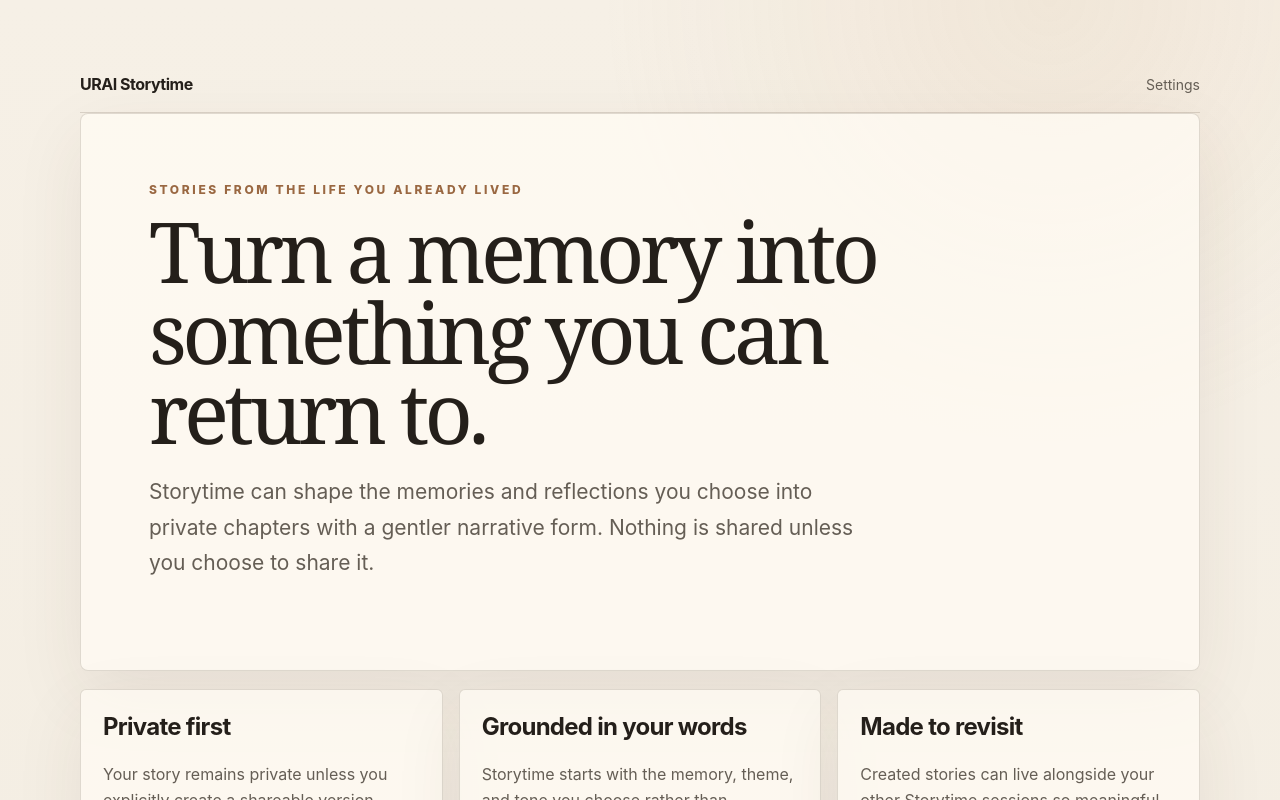
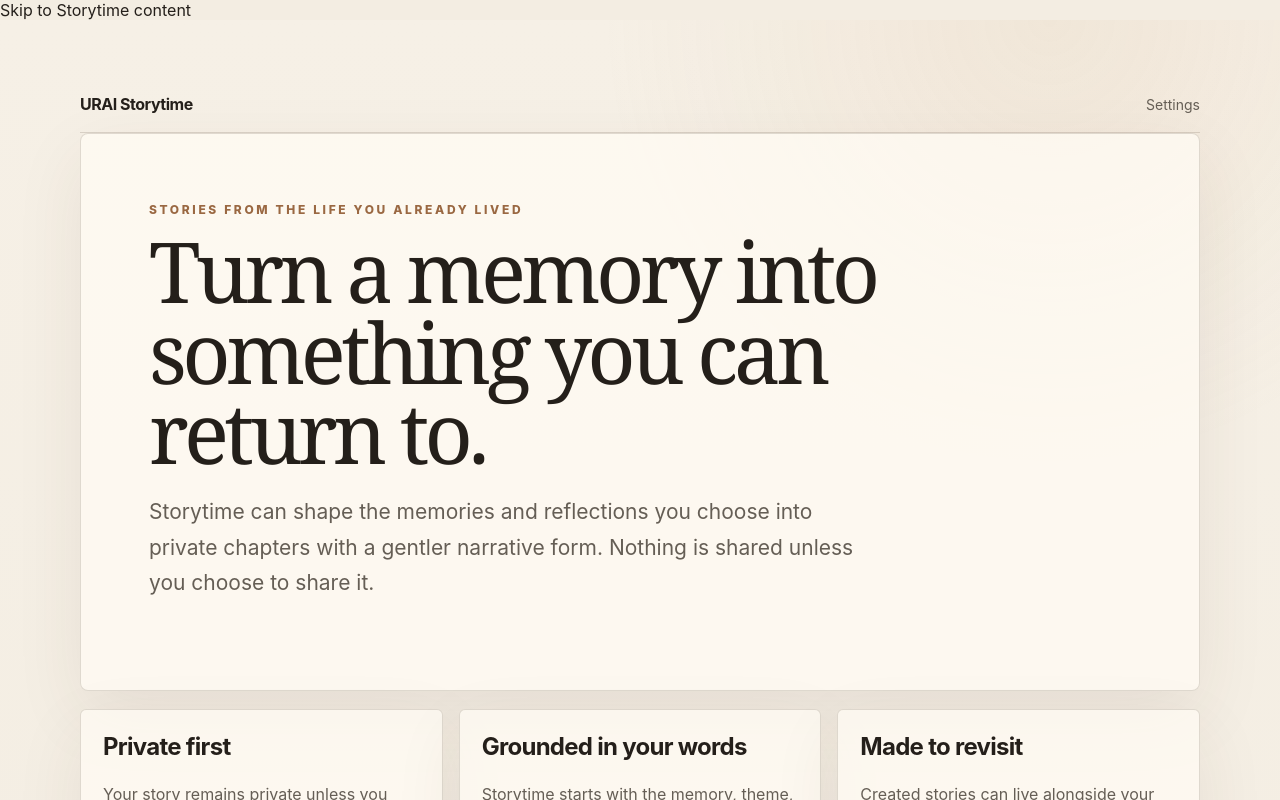
Before and after one commit to LifeLoggerAI/urai-storytime, a Next.js app: page /storytime in a window 1280 px wide. Shown: the top 800 px of the page. Built offline with nearby package versions, Linux system fonts and the light colour scheme; no server answers.

Commit message:
a11y(storytime): add skip link and main focus target

```diff
--- a/src/app/layout.tsx
+++ b/src/app/layout.tsx
@@ -15,7 +15,10 @@ export const metadata: Metadata = {
 export default function RootLayout({ children }: { children: ReactNode }) {
   return (
     <html lang="en">
-      <body>{children}</body>
+      <body>
+        <a className="storytime-skip-link" href="#storytime-main-content">Skip to Storytime content</a>
+        <div id="storytime-main-content" tabIndex={-1}>{children}</div>
+      </body>
     </html>
   );
 }
```
